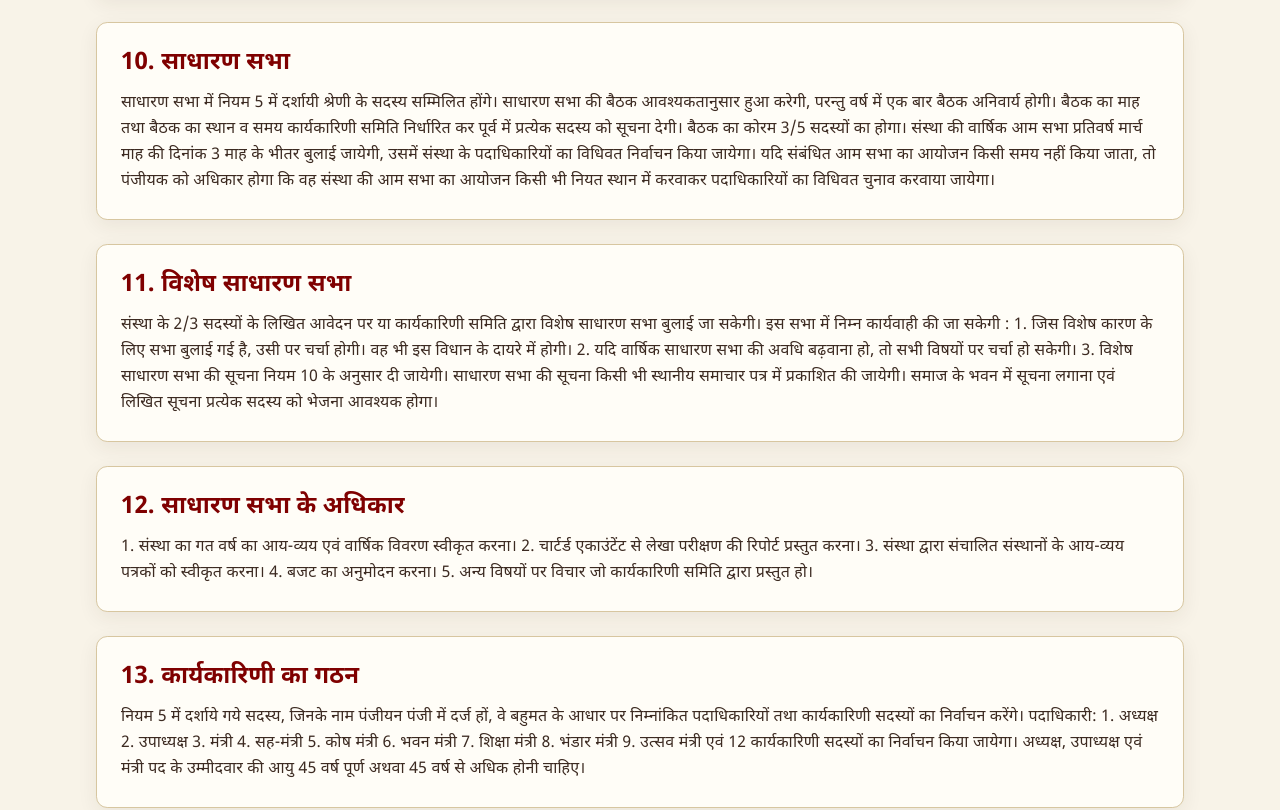
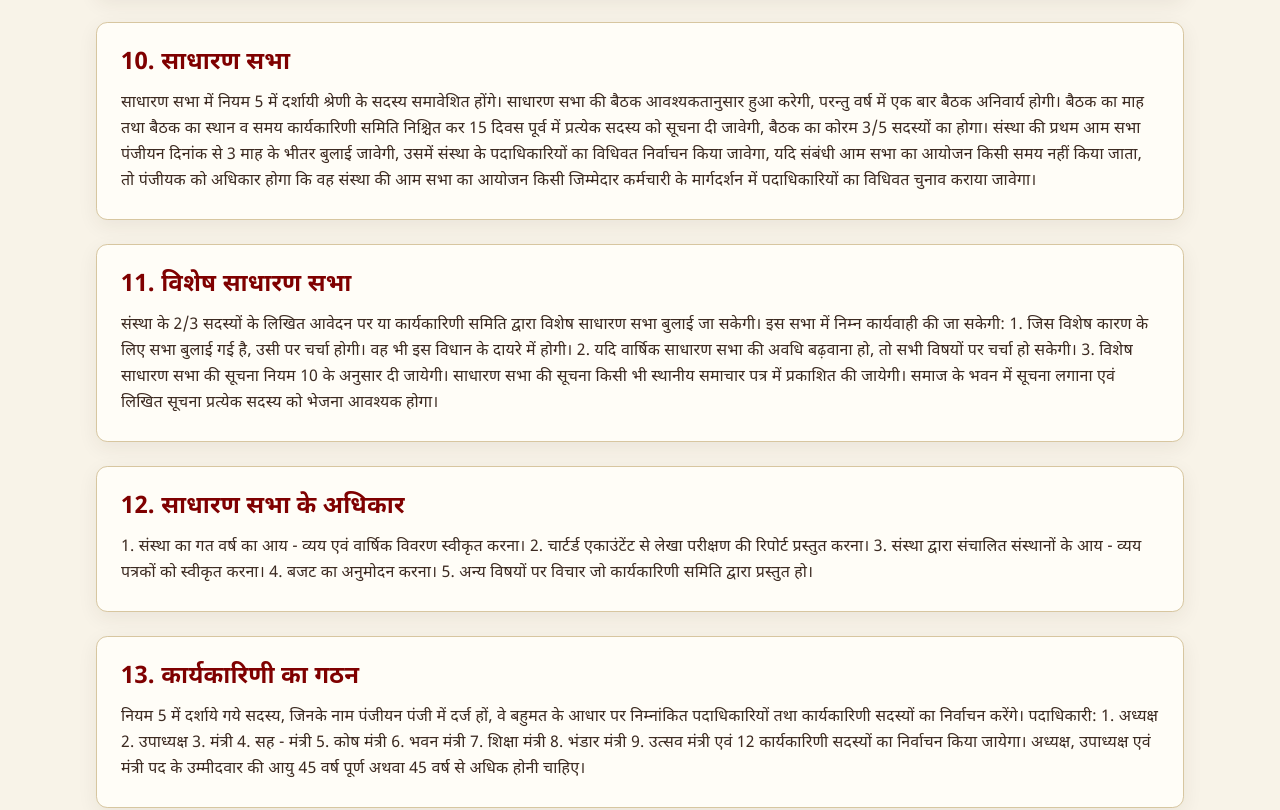
Before and after one commit to harshdave71720/PBS-44, a Next.js app: page /samaj-ka-vidhan in a window 1280 px wide. Shown: the part 2556-3366 px from the top of the page. Built offline with nearby package versions, Linux system fonts and the light colour scheme.

Commit message:
content correction

```diff
--- a/src/data/samaj-vidhan.ts
+++ b/src/data/samaj-vidhan.ts
@@ -95,9 +95,9 @@ export const SAMAJ_VIDHAN_SECTIONS: SamajVidhanSection[] = [
 
 5. समाज के उद्देश्यों के विपरीत आचरण करने या चारित्रिक दोषी होने पर कार्यकारिणी समिति को शिकायत प्राप्त होने पर सदस्यता से पृथक किया जा सकेगा।
 
-6. कार्यकारिणी समिति के किसी भी सदस्य के साथ अमर्यादा की शिकायत प्राप्त होने पर कार्यकारिणी समिति उस सदस्य को पृथक करने का निर्णय ले सकती है।
+6. कार्यकारिणी समिति के किसी भी सदस्य के साथ अमर्यादा अभद्रता की शिकायत प्राप्त होने पर कार्यकारिणी समिति उस सदस्य को पृथक करने का निर्णय ले सकती है।
 
-7. संस्था के नियमों के उल्लंघन, समाज संबंधित अमर्यादित प्रचार, मर्यादा तथा अनुशासन भंग की शिकायत प्रमाणित होने पर सदस्यता से पृथक किया जा सकेगा, जिसका अधिकार कार्यकारिणी को होगा।`,
+7. संस्था के नियमों के उल्लंघन, समाज संबंधी भ्रामक प्रचार, मर्यादा तथा अनुशासन भंग की शिकायत प्रमाणित होने पर सदस्यता से पृथक किया जा सकेगा, जिसका अधिकार कार्यकारिणी को होगा।`,
   },
   {
     id: 9,
@@ -115,24 +115,23 @@ export const SAMAJ_VIDHAN_SECTIONS: SamajVidhanSection[] = [
   {
     id: 10,
     title: "साधारण सभा",
-    content: `साधारण सभा में नियम 5 में दर्शायी श्रेणी के सदस्य सम्मिलित होंगे।
+    content: `साधारण सभा में नियम 5 में दर्शायी श्रेणी के सदस्य समावेशित होंगे।
 
 साधारण सभा की बैठक आवश्यकतानुसार हुआ करेगी, परन्तु वर्ष में एक बार बैठक अनिवार्य होगी।
 
-बैठक का माह तथा बैठक का स्थान व समय कार्यकारिणी समिति निर्धारित कर पूर्व में प्रत्येक सदस्य को सूचना देगी।
-
+बैठक का माह तथा बैठक का स्थान व समय कार्यकारिणी समिति निश्चित कर 15 दिवस पूर्व में प्रत्येक सदस्य को सूचना दी जावेगी,
 बैठक का कोरम 3/5 सदस्यों का होगा।
 
-संस्था की वार्षिक आम सभा प्रतिवर्ष मार्च माह की दिनांक 3 माह के भीतर बुलाई जायेगी, उसमें संस्था के पदाधिकारियों का विधिवत निर्वाचन किया जायेगा।
+संस्था की प्रथम आम सभा पंजीयन दिनांक से 3 माह के भीतर बुलाई जावेगी, उसमें संस्था के पदाधिकारियों का विधिवत निर्वाचन किया जावेगा,
 
-यदि संबंधित आम सभा का आयोजन किसी समय नहीं किया जाता, तो पंजीयक को अधिकार होगा कि वह संस्था की आम सभा का आयोजन किसी भी नियत स्थान में करवाकर पदाधिकारियों का विधिवत चुनाव करवाया जायेगा।`,
+यदि संबंधी आम सभा का आयोजन किसी समय नहीं किया जाता, तो पंजीयक को अधिकार होगा कि वह संस्था की आम सभा का आयोजन किसी जिम्मेदार कर्मचारी के मार्गदर्शन में पदाधिकारियों का विधिवत चुनाव कराया जावेगा।`
   },
   {
     id: 11,
     title: "विशेष साधारण सभा",
     content: `संस्था के 2/3 सदस्यों के लिखित आवेदन पर या कार्यकारिणी समिति द्वारा विशेष साधारण सभा बुलाई जा सकेगी।
 
-इस सभा में निम्न कार्यवाही की जा सकेगी :
+इस सभा में निम्न कार्यवाही की जा सकेगी:
 
       1. जिस विशेष कारण के लिए सभा बुलाई गई है, उसी पर चर्चा होगी। वह भी इस विधान के दायरे में होगी।
 
@@ -147,11 +146,11 @@ export const SAMAJ_VIDHAN_SECTIONS: SamajVidhanSection[] = [
   {
     id: 12,
     title: "साधारण सभा के अधिकार",
-    content: `1. संस्था का गत वर्ष का आय-व्यय एवं वार्षिक विवरण स्वीकृत करना।
+    content: `1. संस्था का गत वर्ष का आय - व्यय एवं वार्षिक विवरण स्वीकृत करना।
 
   2. चार्टर्ड एकाउंटेंट से लेखा परीक्षण की रिपोर्ट प्रस्तुत करना।
 
-3. संस्था द्वारा संचालित संस्थानों के आय-व्यय पत्रकों को स्वीकृत करना।
+  3. संस्था द्वारा संचालित संस्थानों के आय - व्यय पत्रकों को स्वीकृत करना।
 
   4. बजट का अनुमोदन करना।
 
@@ -170,7 +169,7 @@ export const SAMAJ_VIDHAN_SECTIONS: SamajVidhanSection[] = [
 
 3. मंत्री
 
-4. सह-मंत्री
+4. सह - मंत्री
 
 5. कोष मंत्री
 
@@ -191,17 +190,17 @@ export const SAMAJ_VIDHAN_SECTIONS: SamajVidhanSection[] = [
     title: "कार्यकारिणी समिति के अधिकार व कर्तव्य",
     content: `(अ) नियमावली में वर्णित उद्देश्यों को कार्यान्वित करना एवं उनकी उचित व्यवस्था करना।
 
-(ब) पिछले वर्ष का आय-व्यय का लेखा पूर्णतः परीक्षित किया हुआ आय विवरण पत्र के साथ साधारण सभा में प्रस्तुत करना तथा वार्षिक बजट का प्रबंध करना।
+  (ब) पिछले वर्ष का आय - व्यय का लेखा पूर्णतः परीक्षित किया हुआ आय विवरण पत्र के साथ साधारण सभा में प्रस्तुत करना तथा वार्षिक बजट का प्रबंध करना।
 
-(स) समिति एवं उसके अधीन संस्थाओं के कर्मचारियों के वेतन आदि का निर्धारण करना, अध्यक्ष की अनुमति से भुगतान करना, नियुक्ति एवं सेवा शर्तों का निर्धारण करना तथा संस्था की चल-अचल संपत्ति पर लगने वाले करों का भुगतान करना।
+  (स) समिति एवं उसके अधीन संस्थाओं के कर्मचारियों के वेतन आदि का निर्धारण करना, अध्यक्ष की अनुमति से भुगतान करना, नियुक्ति एवं सेवा शर्तों का निर्धारण करना तथा संस्था की चल - अचल संपत्ति पर लगने वाले करों का भुगतान करना।
 
-(द) संस्था की समस्त चल-अचल संपत्ति कार्यकारिणी समिति के अधीन रहेगी।
+  (द) संस्था की समस्त चल - अचल संपत्ति कार्यकारिणी समिति के अधीन रहेगी।
 
   (क) अन्य आवश्यक कार्य करना, जो साधारण सभा द्वारा पारित हो।
 
   (ख) संस्था द्वारा कोई भी स्थावर संपत्ति साधारण सभा की स्वीकृति की लिखित अनुमति के बिना विक्रय द्वारा या अन्यथा अतितरित नहीं की जायेगी।
 
-(ग) विधान में संशोधन हेतु प्रबंधकारिणी समिति द्वारा प्रारूप तैयार कर साधारण सभा की स्वीकृति हेतु प्रस्तुत करना एवं साधारण सभा में उपस्थित सदस्यों के 2/3 मत से पारित होने पर प्रस्ताव अनुमोदन हेतु पंजीयक को भेजना।
+  (ग) विधान में संशोधन हेतु प्रबंधकारिणी समिति द्वारा प्रारूप तैयार कर साधारण सभा की स्वीकृति हेतु प्रस्तुत करना एवं साधारण सभा में उपस्थित सदस्यों के 2 / 3 मत से पारित होने पर प्रस्ताव अनुमोदन हेतु पंजीयक को भेजना।
 
   (घ) प्रबंधकारिणी की बैठक प्रति 3 माह में रखना आवश्यक है। लगातार 3 बैठकों में अनुपस्थित रहने पर ऐसे सदस्य को पृथक किया जा सकता है। कार्यकारिणी की बैठक का कोरम कुल सदस्यों के आधे से अधिक रहेगा।
 
@@ -227,7 +226,7 @@ export const SAMAJ_VIDHAN_SECTIONS: SamajVidhanSection[] = [
 
   विवाद की स्थिति में समान मत होने पर अध्यक्ष का मत निर्णायक होगा।
 
-अध्यक्ष संस्था के लेखा-जोखा एवं कार्यकलाप पर नियंत्रण रखेगा।
+  अध्यक्ष संस्था के लेखा - जोखा एवं कार्यकलाप पर नियंत्रण रखेगा।
 
   पदाधिकारियों को आवश्यक निर्देश देगा।
 
@@ -243,7 +242,7 @@ export const SAMAJ_VIDHAN_SECTIONS: SamajVidhanSection[] = [
     title: "मंत्री के अधिकार",
     content: `(अ) साधारण सभा / कार्यकारिणी समिति की बैठक बुलाना और स्वीकृत प्रस्तावों को क्रियान्वित करना। आवेदन पत्र और शुल्क जमा होने पर निराकरण हेतु प्रबंध करना।
 
-(ब) संस्था का आय-व्यय का लेखा परीक्षण और संस्था का प्रतिवेदन तैयार कर प्रस्तुत करना।
+  (ब) संस्था का आय - व्यय का लेखा परीक्षण और संस्था का प्रतिवेदन तैयार कर प्रस्तुत करना।
 
   (स) संस्था के सारे कागजात तैयार करना / करवाना। उनका क्रियान्वयन करना। अनियमितता पायी जाने पर कार्यकारिणी को सूचित करना।
 
@@ -263,7 +262,7 @@ export const SAMAJ_VIDHAN_SECTIONS: SamajVidhanSection[] = [
     title: "कोषाध्यक्ष के अधिकार",
     content: `(अ) संस्था की धनराशि का पूर्ण हिसाब रखना।
 
-आय-व्यय प्रपत्र तैयार करना।
+  आय - व्यय प्रपत्र तैयार करना।
 
   हिसाब का परीक्षण करना।
 
@@ -303,7 +302,7 @@ export const SAMAJ_VIDHAN_SECTIONS: SamajVidhanSection[] = [
   {
     id: 26,
     title: "पंजीयन को जानकारी भेजना",
-    content: `अधिनियम की धारा 27 के अन्तर्गत संस्था की वार्षिक आम सभा होने के 15 दिन के अन्दर निर्धारित प्रपत्र में कार्यकारिणी समिति की आय-व्यय तथा लेखा परीक्षण रिपोर्ट भेजना।
+    content: `अधिनियम की धारा 27 के अन्तर्गत संस्था की वार्षिक आम सभा होने के 15 दिन के अन्दर निर्धारित प्रपत्र में कार्यकारिणी समिति की आय - व्यय तथा लेखा परीक्षण रिपोर्ट भेजना।
 
   अधिनियम की धारा 28 के अन्तर्गत संस्था की परीक्षित लेखा प्रतिवेदन भेजना।`,
   },
@@ -326,9 +325,9 @@ export const SAMAJ_VIDHAN_SECTIONS: SamajVidhanSection[] = [
   {
     id: 29,
     title: "विघटन",
-    content: `विघटन हेतु बुलाई गई साधारण सभा में कुल उपस्थित सदस्यों के 3/5 बहुमत से प्रस्ताव पारित किया जायेगा।
+    content: `विघटन हेतु बुलाई गई साधारण सभा में कुल उपस्थित सदस्यों के 3 / 5 बहुमत से प्रस्ताव पारित किया जायेगा।
 
-विघटन के पश्चात संस्था की चल-अचल संपत्ति श्री पालीवाल ब्राह्मण समाज पंचायत 44 श्रेणी, इन्दौर के अधिकार में रहेगी।
+  विघटन के पश्चात संस्था की चल - अचल संपत्ति श्री पालीवाल ब्राह्मण समाज पंचायत 44 श्रेणी, इन्दौर के अधिकार में रहेगी।
 
   सम्पत्ति संबंधी निर्णय बहुमत से लिया जायेगा।
 
@@ -337,9 +336,9 @@ export const SAMAJ_VIDHAN_SECTIONS: SamajVidhanSection[] = [
   {
     id: 30,
     title: "संपत्ति",
-    content: `संस्था की समस्त चल-अचल संपत्ति संस्था के नाम से रहेगी।
+    content: `संस्था की समस्त चल - अचल संपत्ति संस्था के नाम से रहेगी।
 
-संस्था की अचल संपत्ति (स्थावर) को बिना सक्षम लिखित अनुमति के विक्रय, दान, क्रय अथवा अन्य किसी प्रकार से हस्तांतरित नहीं किया जा सकेगा।
+  संस्था की अचल संपत्ति(स्थावर) को बिना सक्षम लिखित अनुमति के विक्रय, दान, क्रय अथवा अन्य किसी प्रकार से हस्तांतरित नहीं किया जा सकेगा।
 
   आवेदन निर्धारित शुल्क के साथ किया जायेगा।`,
   },
--- a/src/data/varshik-utsav.ts
+++ b/src/data/varshik-utsav.ts
@@ -62,7 +62,7 @@ export const VARSHIK_UTSAV_SECTIONS: VarshikUtsavSection[] = [
   },
   {
     id: 10,
-    title: "डांडी विवाह",
+    title: "तुलसी विवाह",
     content:
       "समाज द्वारा छोटी दीपावली पर तुलसी-शालिग्राम विवाह उत्सव का आयोजन बड़े ही उल्लास से किया जाता है। यदि समाज का कोई सदस्य इस आयोजन की अभिलाषा रखता है तो उसे यह उत्तरदायित्व सौंपा जाता है। समाज के समस्त परिवारों को इसके आयोजन में सहभागी बनाया जाता है।",
   },
@@ -112,6 +112,6 @@ export const VARSHIK_UTSAV_SECTIONS: VarshikUtsavSection[] = [
     id: 18,
     title: "लक्ष्मीनारायण मंदिर",
     content:
-      "श्री प्रतापलाल हीरालाल समाज 44 श्रेणी की वैष्णवी धर्मशाला परिसर में स्थित लक्ष्मीनारायणजी के मंदिर पर प्रतिवर्ष पूर्णिमा एवं कार्तिक मास में दीपमाला का आयोजन किया जाता है। भगवान लक्ष्मीनारायणजी के मंदिर पर समाजजनों द्वारा विशेष पूजन, भजन, संकीर्तन एवं प्रसाद वितरण का कार्यक्रम सम्पन्न किया जाता है।",
+      "श्री पालीवाल ब्राह्मण समाज 44 श्रेणी की देवपुरी स्थित धर्मशाला पर भगवान लक्ष्मीनारायणजी के मंदिर पर समाजजनों द्वारा ग्यारस, पूर्णिमा एवं कार्तिक मास में दीपमाला का आयोजन किया जाता है।",
   },
 ]
```
Lines whose indentation alone changed are shown as unchanged.
